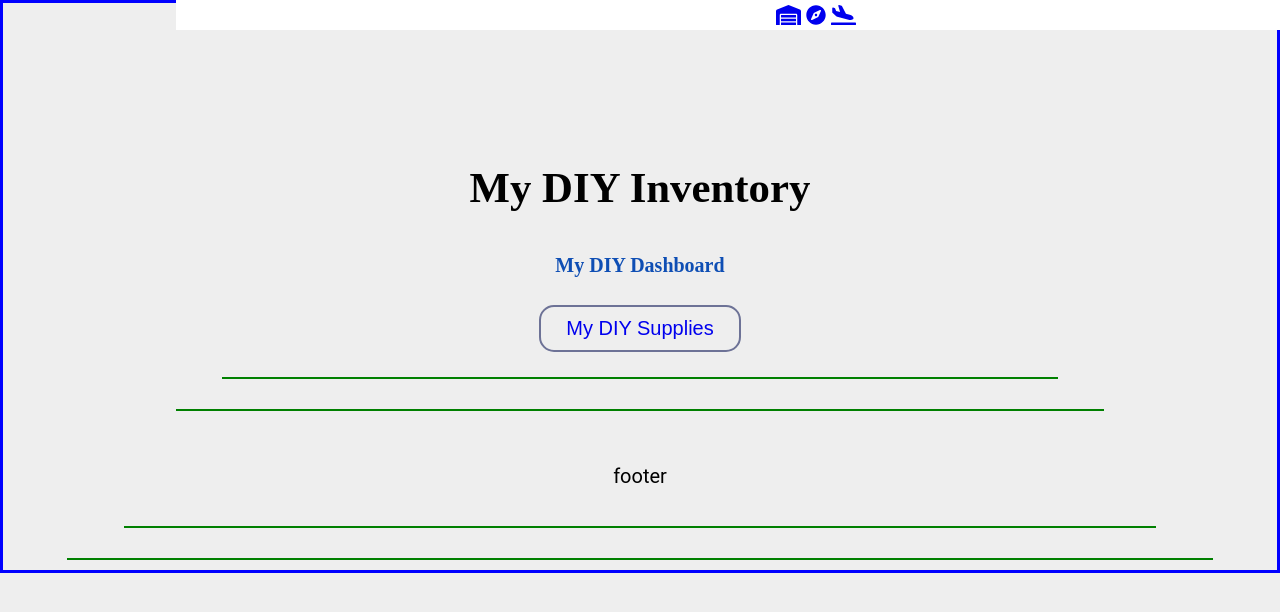
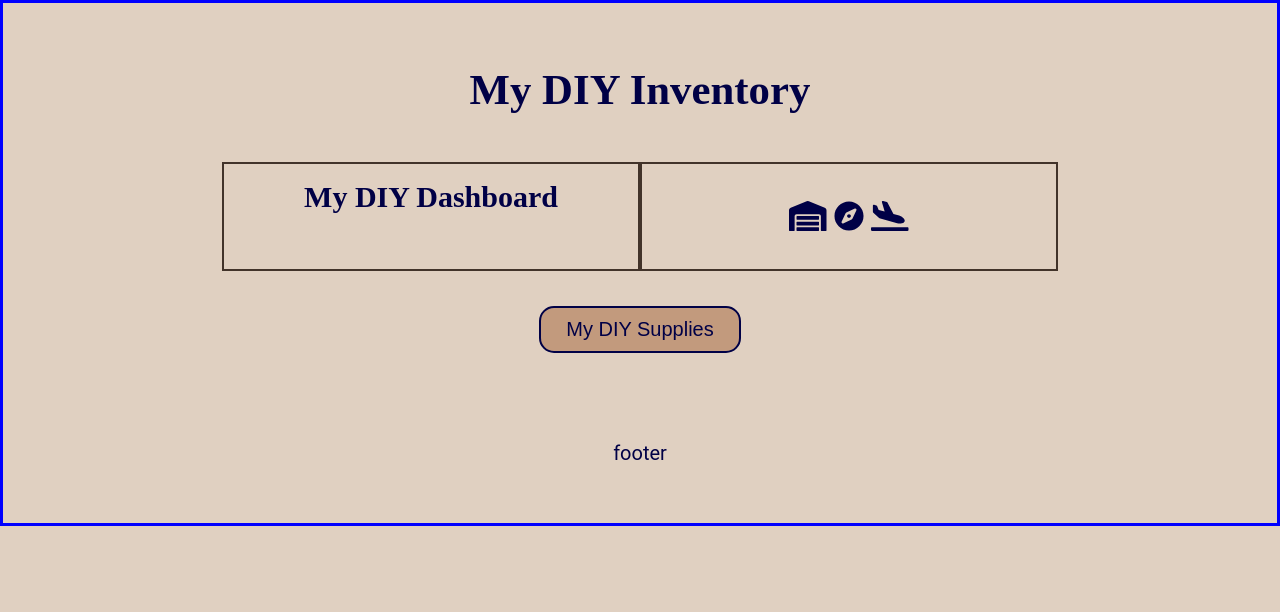
Before and after one commit to Biz-codes/my-diy-inventory-capstone-client, a React (Create React App) app: page /dashboard in a window 1280 px wide. Shown: the top 612 px of the page. Built offline with nearby package versions, Linux system fonts and the light colour scheme.

Commit message:
AddSupply functional

```diff
--- a/src/App.css
+++ b/src/App.css
@@ -66,20 +66,21 @@ General styles (General Module, wrapping around the modules below)
 body {
   font-family: sans-serif;
   font-size: 20px;
-  color: rgb(0, 0, 0);
-  background-color: #eee;
+  color: #000046;
+  background-color: #e0d0c1;
   text-align: center;
   line-height: 1.5;
   height: auto;
-  border: 3px solid white;
+  border: 3px solid #e0d0c1;
 }
 
 a {
   text-decoration: none;
+  color: #000046;
 }
 
 a:hover {
-  color: red;
+  color: #2ea4b6;
 }
 
 h1,
@@ -88,36 +89,33 @@ h3,
 h4,
 h5,
 h6 {
-    font-family: cursive;
+    font-family: serif;
 }
 
-h2 {
-    color: #0E4EB4;
-}
 
 input,
 select,
 button {
-    border: 1px solid #0E4EB4;
+    border: 1px solid #42332a;
     padding: 10px 25px;
     margin: 5px;
     border-radius: 15px;
-    color: orange;
+    color: #000046;
 }
 
 button {
-    background-color: transparent;
-    border: 2px solid #6D7296;
+    background-color: #c29a7d;
+    border: 2px solid #000046;
 }
 
-button:hover {
+/* button:hover {
     background-color: #EFC43F;
     color: black;
-}
+} */
 
 button[type=submit] {
-    background-color: transparent;
-    border: 2px solid #C01C17;
+    background-color: #2ea4b6;
+    border: 2px solid #42332a;
 }
 
 button[type=submit]:hover {
@@ -151,7 +149,7 @@ header {
   width: 100%;
   display: block;
   position: relative;
-  padding-top: 10px;
+  padding-top: 5px;
   margin-top: 0;
   text-align: center;
   background-size: cover;
@@ -161,21 +159,30 @@ header {
 }
 
 header h1 {
-  color: black;
-  margin-top: 10%;
+  color: #000046;
+  margin-top: 10px;
   font-size: 214%;
 }
 
-header nav {
+header.nested {
+  display: float;
+}
+
+/* header nav {
   position: fixed;
   display: block;
   width: 100%;
   top: 0;
   float: right;
-  background-color: white;
-}
+  background-color: #2ea4b6;
+  color: #000046;
+} */
 
-header nav ul.nav-items,
+
+
+
+
+/* header nav ul.nav-items,
 header nav div.logo {
   display: inline-block;
   width: auto;
@@ -183,7 +190,7 @@ header nav div.logo {
 
 header nav div.logo {
   padding: 0px 20px;
-  color: #163a8b;
+  color: #000046;
   font-family: "Caveat", cursive;
   font-size: 155%;
 }
@@ -197,12 +204,12 @@ header nav ul.nav-items li {
   display: inline-block;
   width: auto;
   padding: 10px 20px;
-  border-right: 2px solid #ddd;
+  border-right: 2px solid #e0d0c1;
 }
 
 header nav ul.nav-items li:last-child {
   border-right: 0;
-}
+} */
 
 /* -------------------------------------
 Content styles (Main Module)
@@ -212,18 +219,43 @@ div {
   width: 90%;
   margin: 10px auto;
   padding-top: 10px;
-  padding-bottom: 20px;
-  border-bottom: 2px solid green;
+  padding-bottom: 10px;
+  /* border-bottom: 2px solid #2ea4b6; */
   text-align: center;
   font-family: "Roboto", serif;
 }
 
-div.table {
+.nested-nav {
+  display: flex;
+  padding: 0;
+
+}
+
+.page-heading {
+  width: 50%;
+  padding: 10px;
+  border: 2px solid #42332a;
+  color: #000046;
+  font-size: 150%;
+  justify-content: center;
+  align-items: center;
+}
+
+.nav-icons {
+  text-decoration: none;
+
+}
+/* div.table {
     text-align: left;
 }
 
 div.projects {
   display: block;
+} */
+
+.supply-item {
+  border: 2px solid #2ea4b6;
+  border-radius: 5px;
 }
 
 /* section.projects div.project-container {
@@ -271,11 +303,11 @@ footer a {
   position: fixed;
   bottom: 30px;
   right: 30px;
-  color: #163a8b;
+  color: #000046;
 }
 
 footer a:hover {
-  color: #081e6f;
+  color: #2ea4b6;
 }
 
 
--- a/src/App.js
+++ b/src/App.js
@@ -1,13 +1,22 @@
-import React from 'react';
-import Landing from './Landing'
-import Dashboard from './Dashboard'
-import Supplies from './SuppliesPage/Supplies'
-import './App.css';
-import { BrowserRouter, Route, Switch } from 'react-router-dom'
-import AddSupply from './SuppliesPage/AddSupply';
+import React, { useState } from "react";
+import Landing from "./Landing";
+import Dashboard from "./Dashboard";
+import Supplies from "./SuppliesPage/Supplies";
+import "./App.css";
+import { BrowserRouter, Route, Switch } from "react-router-dom";
+import AddSupply from "./SuppliesPage/AddSupply";
+import DIYContext from "./DIYContext";
+import supplies from './dummy'
 
 function App() {
-    return (
+  const [inventory, setInventory] = useState(supplies.supplies)
+  const value= {
+    inventory,
+    setInventory
+  }
+
+  return (
+    <DIYContext.Provider value={value}>
       <div className="App">
         <BrowserRouter>
           <header className="App-header">
@@ -15,18 +24,17 @@ function App() {
           </header>
 
           <Switch>
-            <Route exact path='/' component={Landing} />
-            <Route path='/dashboard' component={Dashboard} />
-            <Route path='/supplies' component={Supplies} />
-            <Route path='/add-supply' component={AddSupply} />
+            <Route exact path="/" component={Landing} />
+            <Route path="/dashboard" component={Dashboard} />
+            <Route path="/supplies" component={Supplies} />
+            <Route path="/add-supply" component={AddSupply} />
           </Switch>
 
           <footer>footer</footer>
         </BrowserRouter>
       </div>
-    );
-  }
-
-
+    </DIYContext.Provider>
+  );
+}
 
 export default App;
--- a/src/DIYContext.js
+++ b/src/DIYContext.js
@@ -1,8 +1,8 @@
-// import React from 'react'
+import React from 'react'
 
-// const DIYContext = React.createContext({
-//     supplies: [],
+const DIYContext = React.createContext({
+    supplies: [],
 
-// })
+})
 
-// export default DIYContext
+export default DIYContext
--- a/src/Dashboard.js
+++ b/src/Dashboard.js
@@ -7,10 +7,15 @@ function Dashboard() {
 
     return (
       <div className="Dashboard">
-        <header>
-            <h2>My DIY Dashboard</h2>
-            <Nav />
-        </header>
+        <div className='nested-nav'>
+            <div className='page-heading'>
+              <h2>My DIY Dashboard</h2>
+            </div>
+            <div className='page-heading'>
+              <Nav />
+            </div>
+
+        </div>
 
             <div className="buttons">
                 {/* <button>My DIY Tools</button> */}
--- a/src/Nav.js
+++ b/src/Nav.js
@@ -5,8 +5,8 @@ import { faPlaneArrival, faCompass, faWarehouse } from '@fortawesome/free-solid-
 
 export default function Nav() {
   return (
-    <nav className='nav'>
-        {/* <NavLink to='/supplies'>Supplies Icon</NavLink> */}
+    <div className='nav-icons'>
+
         <NavLink to='/supplies'><FontAwesomeIcon icon={faWarehouse} /></NavLink>
         {' '}
         <NavLink to='/dashboard'><FontAwesomeIcon icon={faCompass} /></NavLink>
@@ -14,6 +14,6 @@ export default function Nav() {
         <NavLink to='/'><FontAwesomeIcon icon={faPlaneArrival} /></NavLink>
         {' '}
 
-    </nav>
+    </div>
   );
 }
--- a/src/SuppliesPage/AddSupply.js
+++ b/src/SuppliesPage/AddSupply.js
@@ -1,12 +1,10 @@
 import React, { Component } from 'react'
 import { Link } from 'react-router-dom'
-import supplies from '../dummy'
+import DIYContext from '../DIYContext'
 
 
 export default class AddSupply extends Component {
-    state = {
-        supplies: supplies,
-    }
+   static contextType = DIYContext;
 
 
     handleAddSupply = (e) => {
@@ -22,14 +20,14 @@ export default class AddSupply extends Component {
             details: details.value,
             quantity: quantity.value
         }
-        this.setState({
-            supplies: supplies.push(newSupply)
-        })
+        console.log(newSupply);
+        this.context.setInventory([...this.context.inventory, newSupply])
+
     }
 
 
     render() {
-        const supplies = this.state.supplies
+
         return (
             <form onSubmit={e => this.handleSubmit(e)}>
                 <h3>Add a supply to your inventory!</h3>
--- a/src/SuppliesPage/Supplies.js
+++ b/src/SuppliesPage/Supplies.js
@@ -2,16 +2,16 @@ import React, { Component } from 'react';
 import supplies from '../dummy'
 import SupplyItem from './SupplyItem'
 import { Link } from 'react-router-dom'
-
+import DIYContext from '../DIYContext'
 import Nav from '../Nav'
 
 class Supplies extends Component {
-  state = {
-    supplies_inventory: supplies,
-  };
+
+
+static contextType = DIYContext
 
   render() {
-    const { supplies_inventory } = this.state
+    console.log(this.context)
     return (
       <div className="supplies">
         <header>
@@ -19,7 +19,7 @@ class Supplies extends Component {
             <Nav />
         </header>
         <div>
-          {supplies_inventory.supplies.map(supply => (
+          {this.context.inventory.map(supply => (
             <SupplyItem
               key={supply.id}
               supply_name={supply.supply_name}
--- a/src/SuppliesPage/SupplyItem.js
+++ b/src/SuppliesPage/SupplyItem.js
@@ -1,7 +1,13 @@
-import React from 'react';
+import React, { Component } from 'react';
+import DIYContext from './DIYContext'
 
-export default function SupplyItem(props) {
-    return (
+export default class SupplyItem {
+
+
+    static contextType = DIYContext
+
+    render() {
+        return (
         <div className="supply-item">
             <h3>{props.supply_name}</h3>
             <p>Details: {props.details}</p>
@@ -11,4 +17,7 @@ export default function SupplyItem(props) {
         </div>
 
     )
+    }
+
+
 }
```
